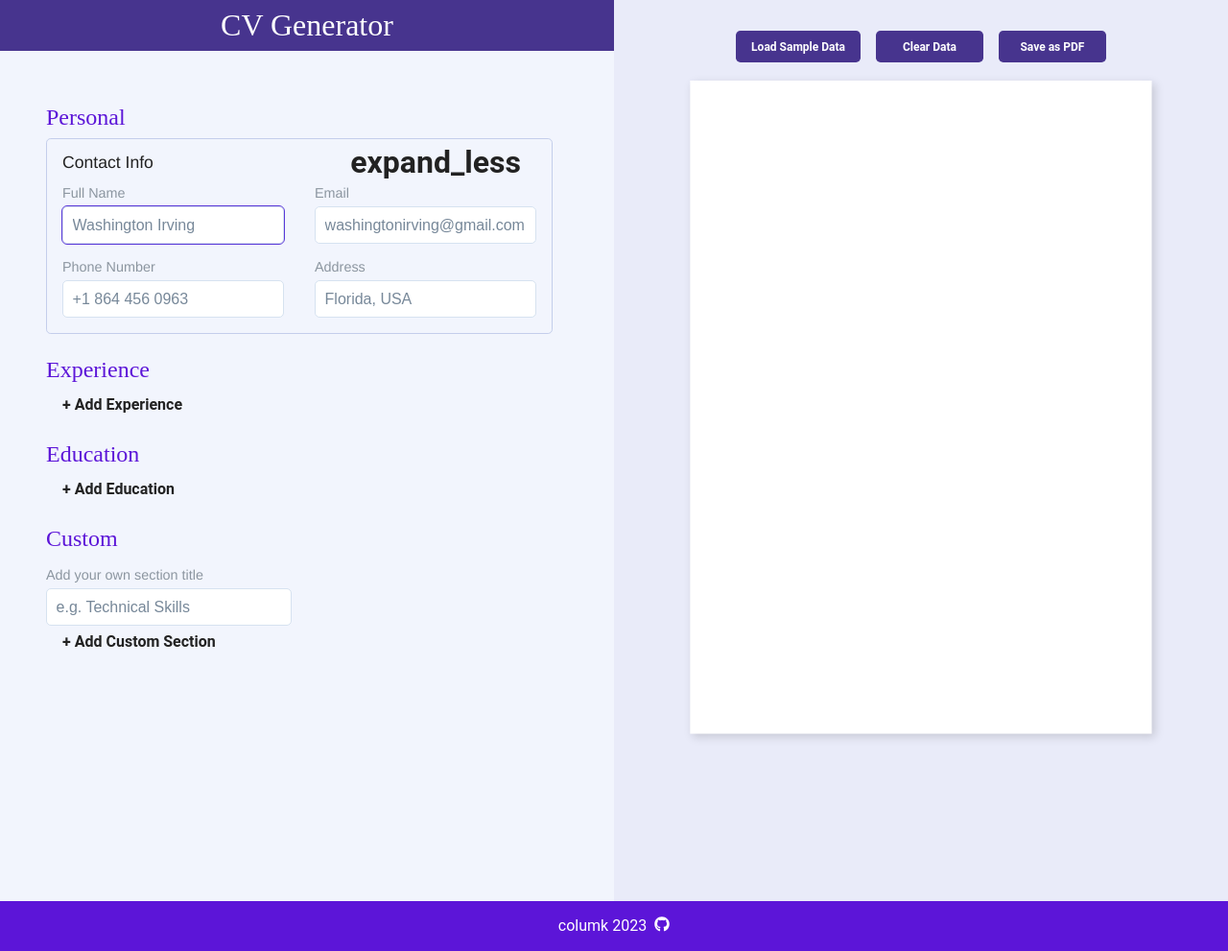
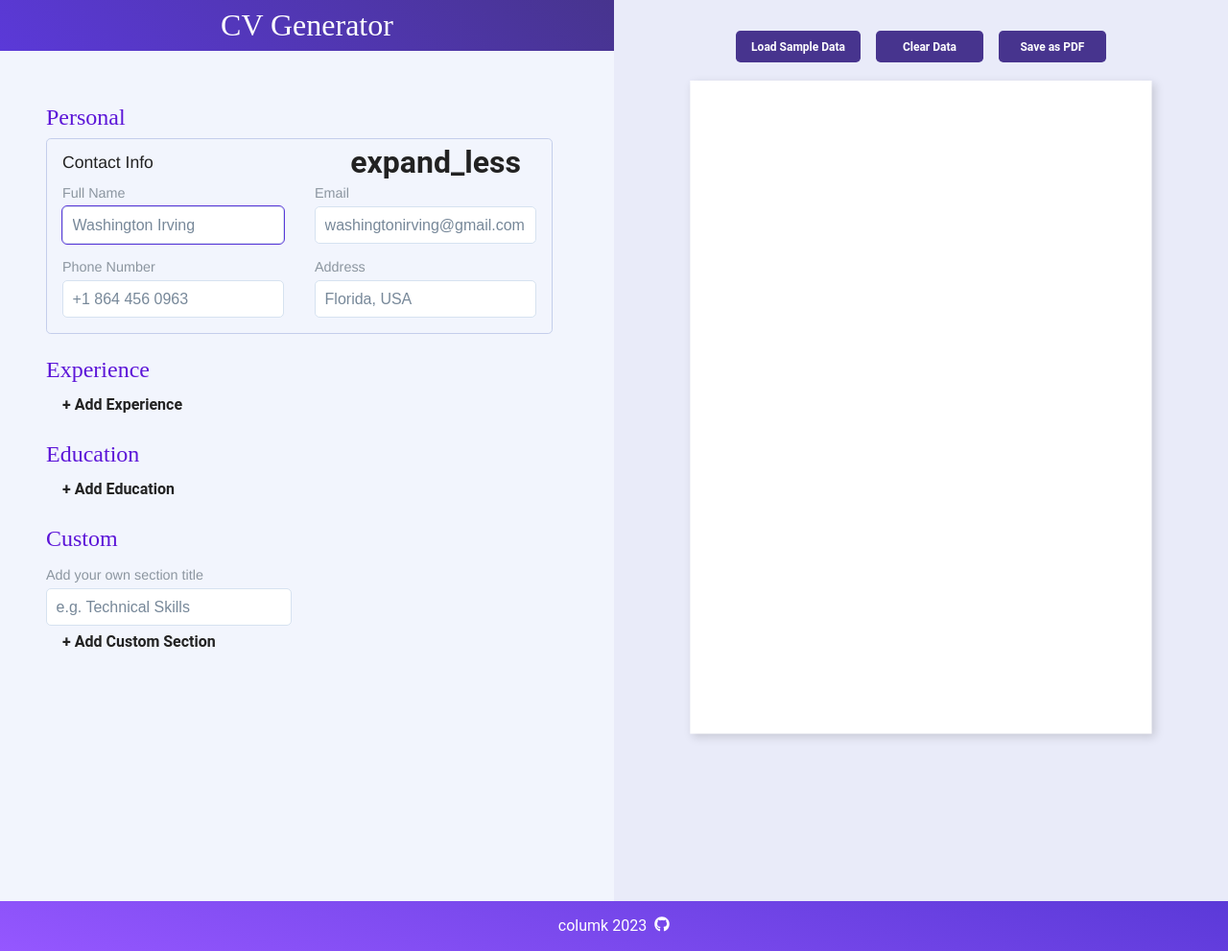
Before and after one commit to columk1/cv-application, a React (Vite) app: page / in a window 1280 px wide. Shown: the whole page at 96% size. Built offline with nearby package versions, Linux system fonts and the light colour scheme.

Commit message:
Adjust header styles

```diff
--- a/src/styles/App.css
+++ b/src/styles/App.css
@@ -31,13 +31,6 @@
   padding: 2rem 3rem;
 }
 
-.btn-group {
-  margin: 0 auto;
-  display: flex;
-  justify-content: space-around;
-  gap: 1rem;
-}
-
 .h1 {
   margin-bottom: 1.5rem;
   padding: 0.5rem;
@@ -46,7 +39,8 @@
   font-weight: 300;
   font-size: 2rem;
   color: white;
-  background-color: var(--accent-dark);
+  /* background-color: var(--accent-dark); */
+  background: linear-gradient(45deg, var(--accent-light), var(--accent-dark));
 }
 
 .form-section {
@@ -61,3 +55,10 @@
   color: var(--accent);
   margin: 0 auto 0.5rem;
 }
+
+.btn-group {
+  margin: 0 auto;
+  display: flex;
+  justify-content: space-around;
+  gap: 1rem;
+}
--- a/src/styles/Footer.css
+++ b/src/styles/Footer.css
@@ -5,7 +5,8 @@ footer {
   justify-content: center;
   align-items: center;
   gap: 0.5rem;
-  background-color: var(--accent);
+  /* background-color: var(--accent-light); */
+  background: linear-gradient(15deg, #9557ff, #5b39d8);
   font-family: 'Roboto';
   font-size: 1rem;
   text-align: center;
```
